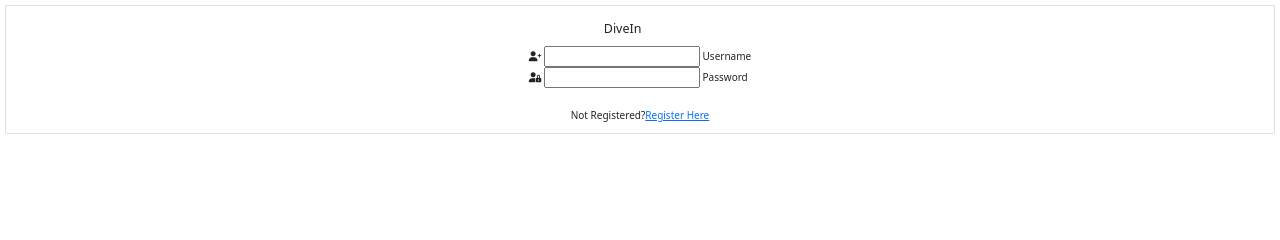
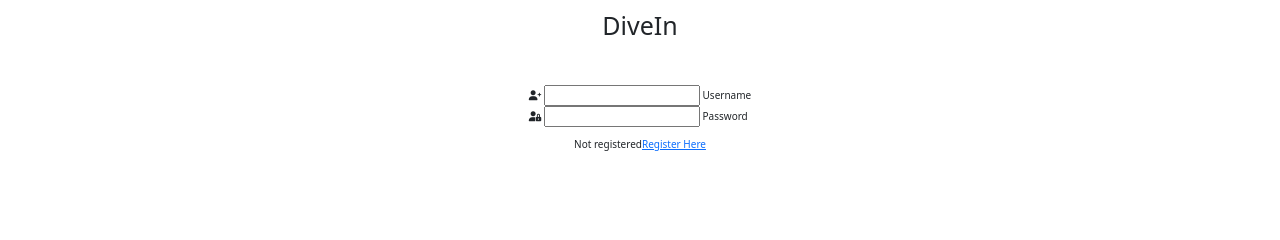
Before and after one commit to daniellima338/DiveIn, a Flask app: page / in a window 1280 px wide. Shown: the part 435-675 px from the top of the page. Run offline with Flask 2, Linux system fonts and the light colour scheme; some libraries are stand-ins or nearby versions.

Commit message:
added decoration to the home page

```diff
--- a/templates/pages/home.html
+++ b/templates/pages/home.html
@@ -1,28 +1,23 @@
 {% extends "layout/base.html" %}
 {% block content %}
 
-  </body>
-</html>
 
 <div id="map"></div>
-<div class="row center-align jumbotron">
-    <div class="card center-align">
-        <div class="card-body">
-            <h5 class="card-title offset-4">DiveIn</h5>
-            <div class="row">
-                {% include 'components/auth/login.html' %}
-            </div>
+<section class="center-align" id="overlay">
+    <div class="row">
+        <div class="col-12 center-align mb-5">
+            <h1>DiveIn</h3>
         </div>
-        <div class="row">
-            <div class="col s12">
-                <p class="center-align">
-                    Not Registered? <a href="{{ url_for('register') }}"> Register Here</a>
-                </p>
-            </div>
+        <div class="col-12">
+            {% include 'components/auth/login.html' %}
+        </div>
+        <div class="col-12">
+            <p class="center-align">
+                Not registered <a class="space-left" href="{{ url_for('register') }}"> Register Here</a>
+            </p>
         </div>
     </div>
-</div>
-
+</section>
 
 
 
```
